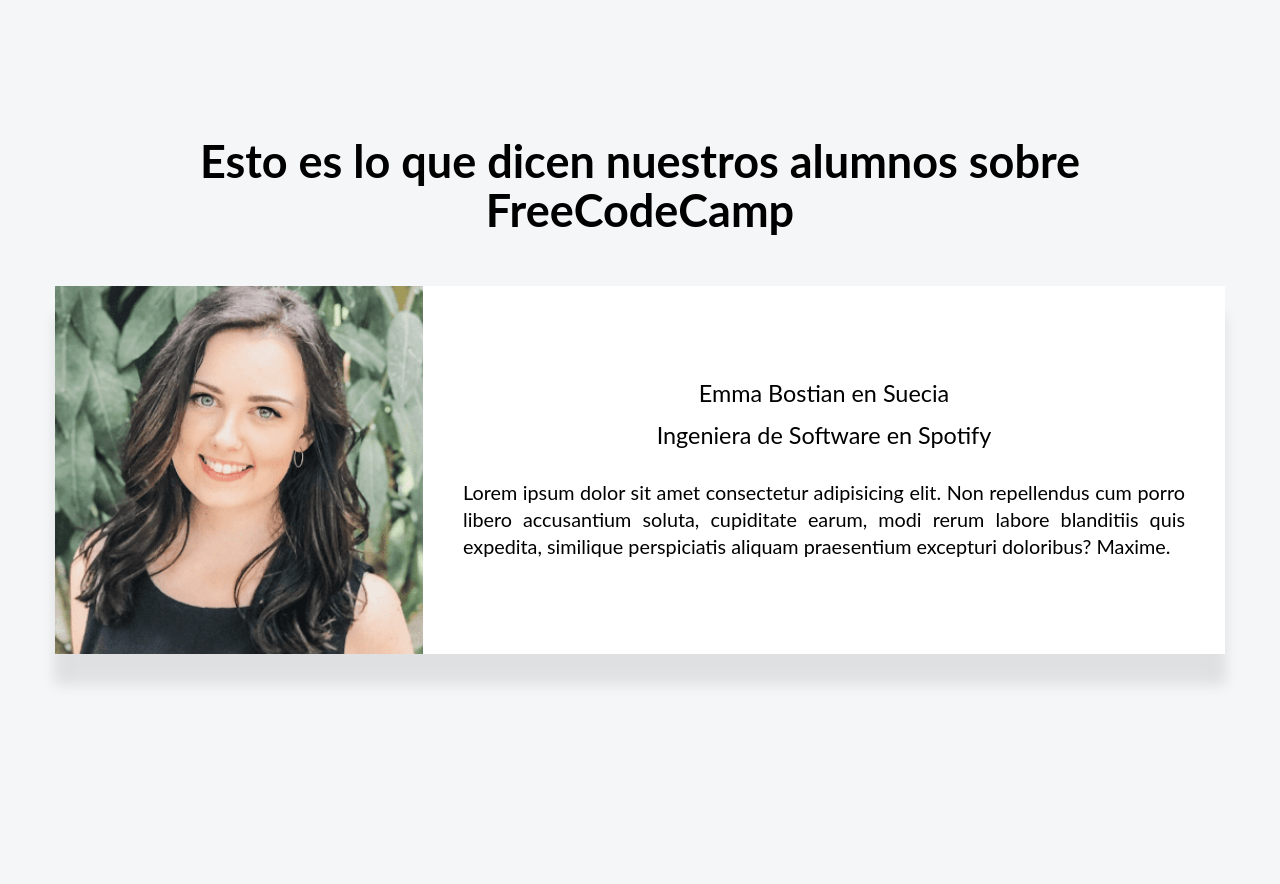
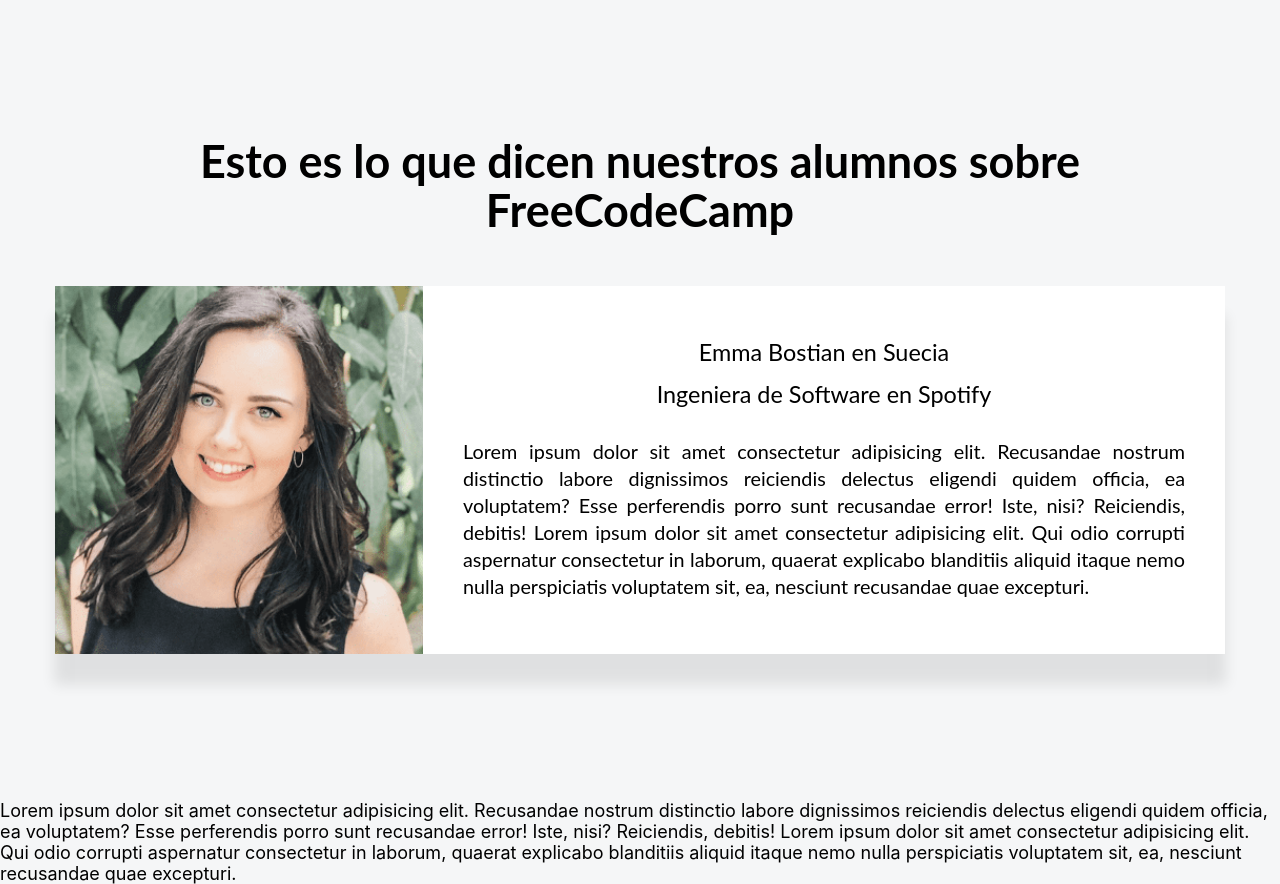
Before and after one commit to MarcoRosselDev/react-01-freecodecamp-testimonials, a React (Create React App) app: page / in a window 1280 px wide. Before the commit the page ends 800 px from the top, so only its background shows below. Built offline with nearby package versions, Linux system fonts and the light colour scheme.

Commit message:
apling props

```diff
--- a/public/index.html
+++ b/public/index.html
@@ -40,4 +40,5 @@
       To create a production bundle, use `npm run build` or `yarn build`.
     -->
   </body>
+  Lorem ipsum dolor sit amet consectetur adipisicing elit. Recusandae nostrum distinctio labore dignissimos reiciendis delectus eligendi quidem officia, ea voluptatem? Esse perferendis porro sunt recusandae error! Iste, nisi? Reiciendis, debitis! Lorem ipsum dolor sit amet consectetur adipisicing elit. Qui odio corrupti aspernatur consectetur in laborum, quaerat explicabo blanditiis aliquid itaque nemo nulla perspiciatis voluptatem sit, ea, nesciunt recusandae quae excepturi.
 </html>
--- a/src/App.js
+++ b/src/App.js
@@ -6,7 +6,14 @@ function App() {
     <div className="App">
       <div className='contenedor-principal'>
         <h1>Esto es lo que dicen nuestros alumnos sobre FreeCodeCamp</h1>
-        <Testimonio/>
+        <Testimonio
+          nombre="Emma Bostian"
+          pais="Suecia"
+          imagen="emma"
+          cargo="Ingeniera de Software"
+          empresa="Spotify"
+          testimonio="Lorem ipsum dolor sit amet consectetur adipisicing elit. Recusandae nostrum distinctio labore dignissimos reiciendis delectus eligendi quidem officia, ea voluptatem? Esse perferendis porro sunt recusandae error! Iste, nisi? Reiciendis, debitis! Lorem ipsum dolor sit amet consectetur adipisicing elit. Qui odio corrupti aspernatur consectetur in laborum, quaerat explicabo blanditiis aliquid itaque nemo nulla perspiciatis voluptatem sit, ea, nesciunt recusandae quae excepturi."
+        />
       </div>
     </div>
   );
--- a/src/component/Testimonio.js
+++ b/src/component/Testimonio.js
@@ -1,14 +1,14 @@
 import React from "react";
 import '../stylesheets/Testimonio.css'
 
-function Testimonio(){
+function Testimonio(props){
   return(
     <div className="contenedor-testimonio">
-      <img className="imagen-testimonio" src={require("../images/testimonio-emma.png")} alt="Foto de Emma"/>
+      <img className="imagen-testimonio" src={require(`../images/testimonio-${props.imagen}.png`)} alt="Foto de Emma"/>
       <div className="contenedor-texto-testimonio">
-        <p className="nombre-testimonio">Emma Bostian en Suecia</p>
-        <p className="cargo-testimonio">Ingeniera de Software en Spotify</p>
-        <p className="texto-testimonio">Lorem ipsum dolor sit amet consectetur adipisicing elit. Non repellendus cum porro libero accusantium soluta, cupiditate earum, modi rerum labore blanditiis quis expedita, similique perspiciatis aliquam praesentium excepturi doloribus? Maxime.</p>
+        <p className="nombre-testimonio">{props.nombre} en {props.pais}</p>
+        <p className="cargo-testimonio">{props.cargo} en {props.empresa}</p>
+        <p className="texto-testimonio">{props.testimonio}</p>
       </div>
     </div>
   );
```
